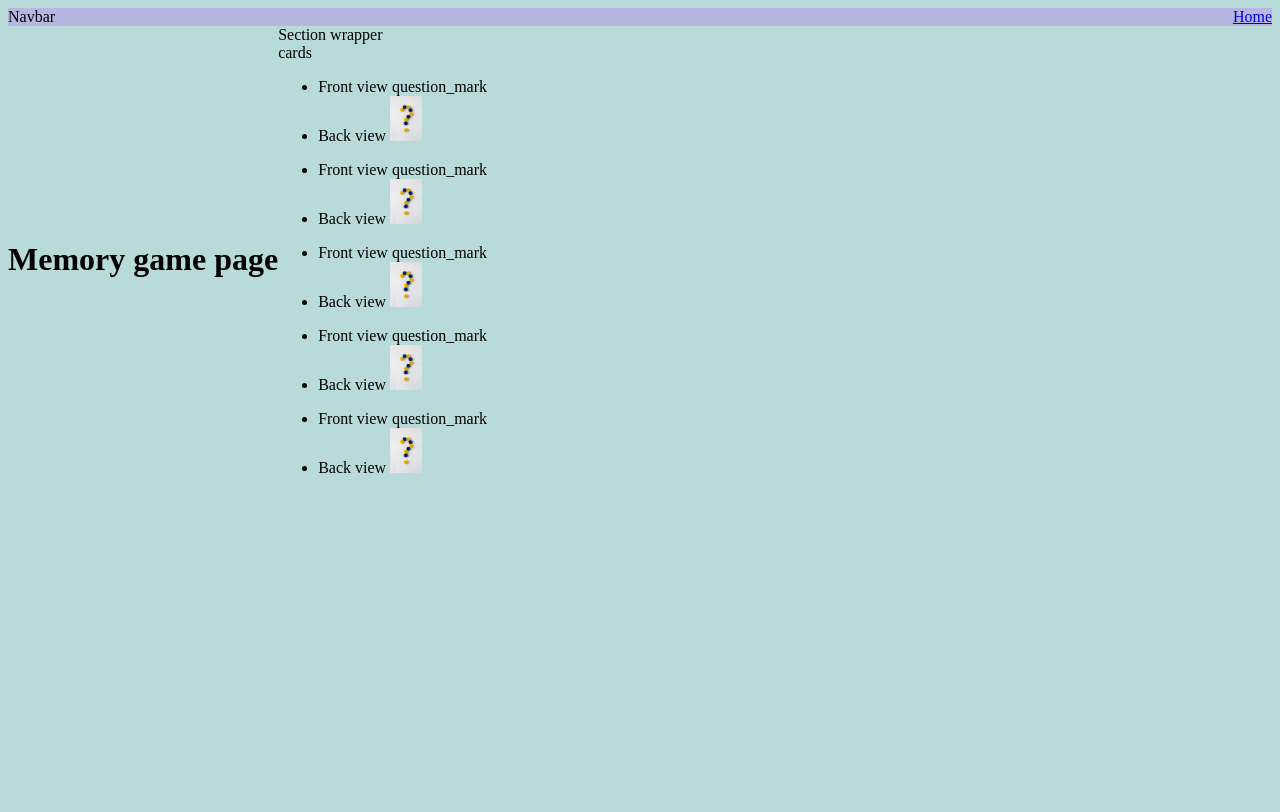
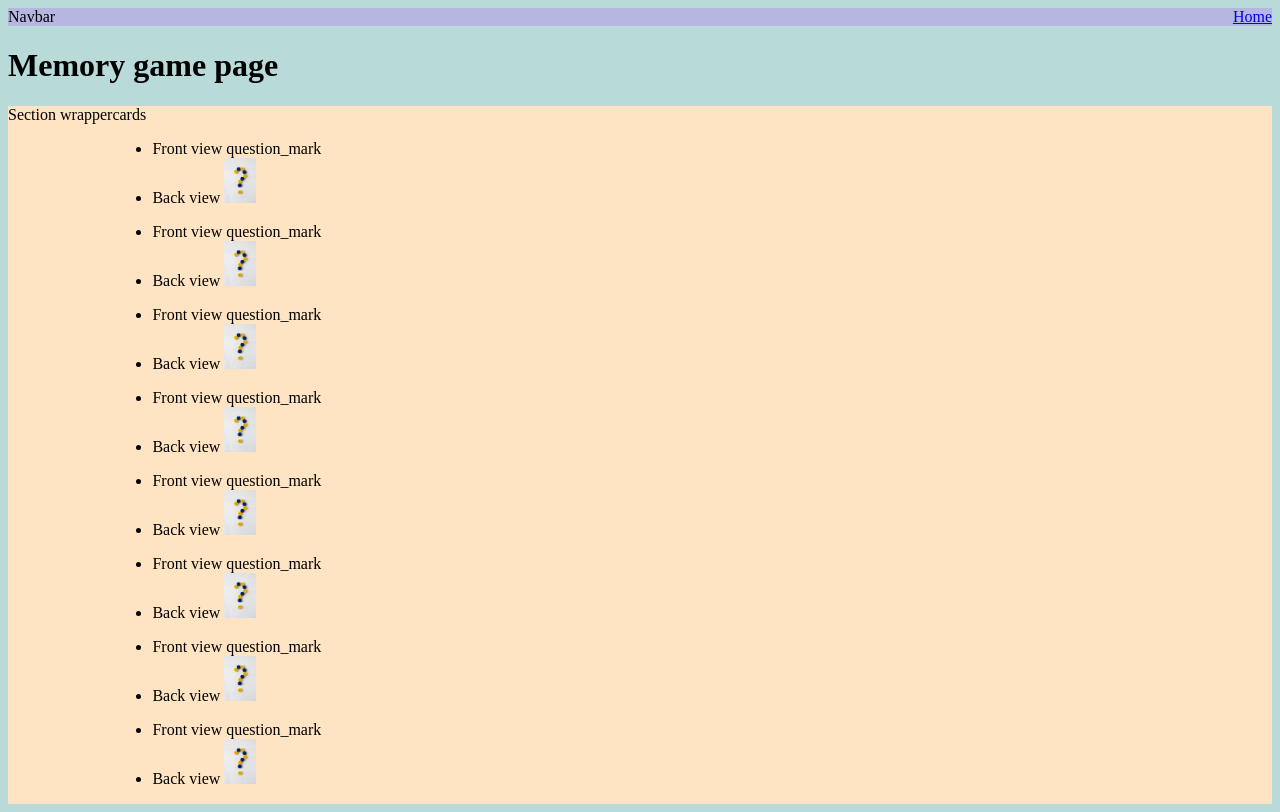
Before and after one commit to OsteroyergoyJA/Hjemmeprosjekt, a website: page page2.html in a window 1280 px wide. Drawn offline with Linux system fonts and the light colour scheme.

Commit message:
Lagring av stackblitz

```diff
--- a/page2.html
+++ b/page2.html
@@ -75,6 +75,47 @@
           </li>
         </ul>
 
+        <ul class="card">
+          <li class="front-view">
+            Front view
+            <span class="icon">question_mark
+
+            </span>
+            <li class="back-view">Back view
+              <img src="Pictures/jessica-pamp-questionmark.jpg" alt="card-image">
+            </li>
+          </li>
+        </ul>
+
+        <ul class="card">
+          <li class="front-view">
+            Front view
+            <span class="icon">question_mark
+
+            </span>
+            <li class="back-view">Back view
+              <img src="Pictures/jessica-pamp-questionmark.jpg" alt="card-image">
+            </li>
+          </li>
+        </ul>
+
+        <ul class="card">
+          <li class="front-view">
+            Front view
+            <span class="icon">question_mark
+
+            </span>
+            <li class="back-view">Back view
+              <img src="Pictures/jessica-pamp-questionmark.jpg" alt="card-image">
+            </li>
+          </li>
+        </ul>
+
+
+
+
+
+
       </article>
      </section>
     </main>
--- a/styles.css
+++ b/styles.css
@@ -31,9 +31,13 @@ footer {
   color:beige;
 }
 
-.flex-box {
+.wrapper {
   display: flex;
-  align-items: center;
+  background-color: bisque;
+}
+
+.cards {
+  flex-wrap: wrap;
 }
 
 img {
```
